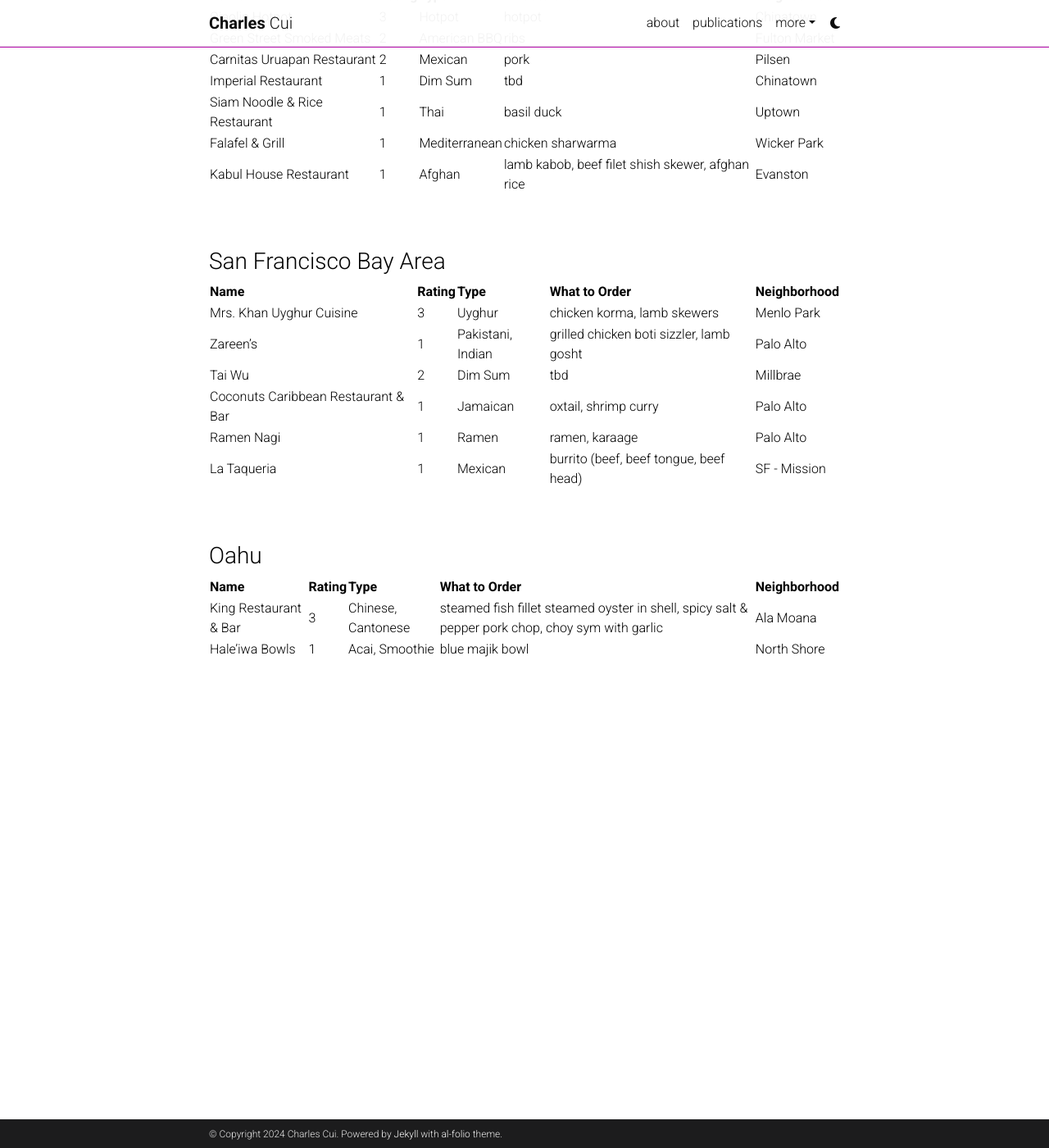
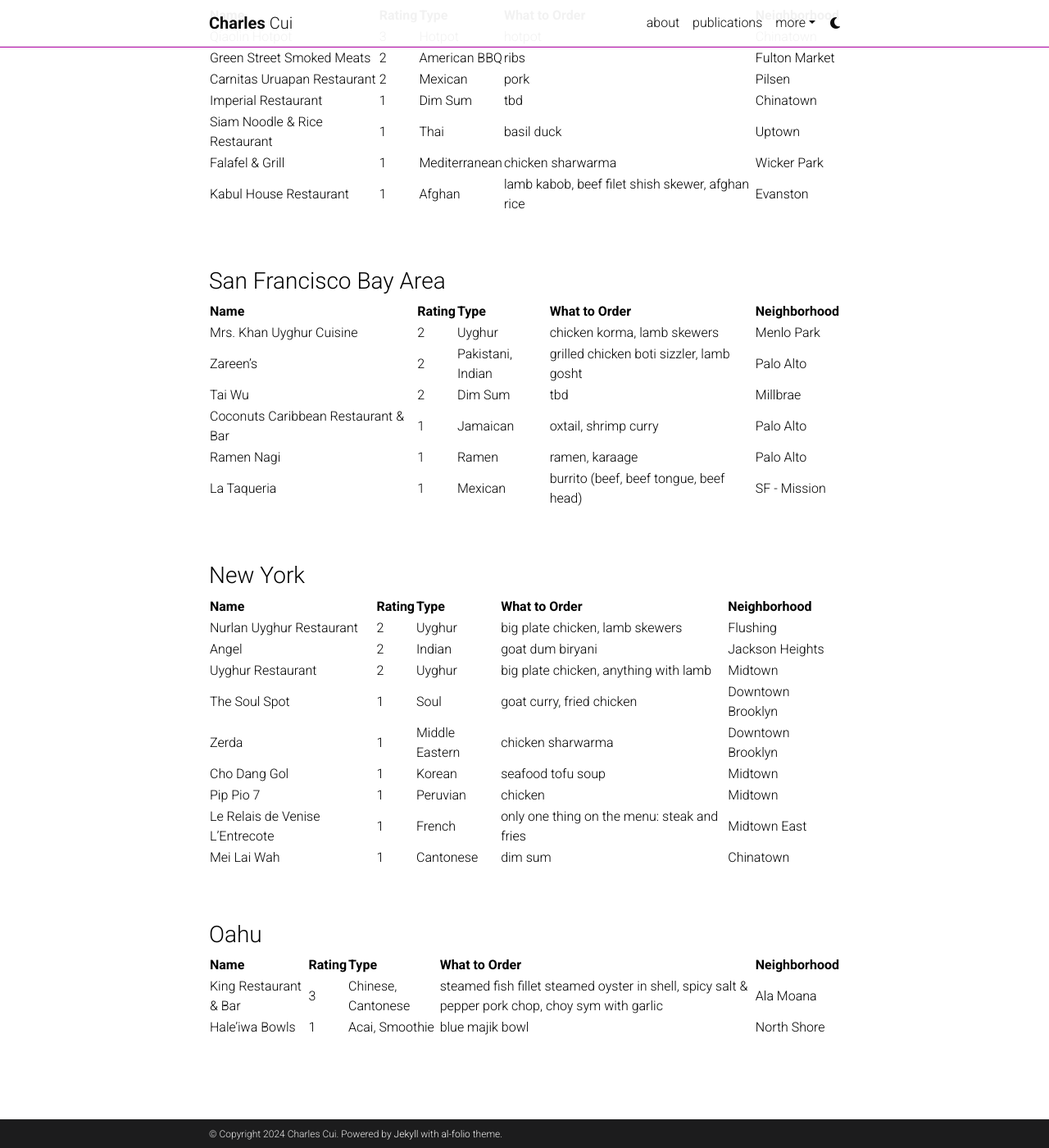
Before and after one commit to digital-flaneur/digital-flaneur.github.io, a Jekyll site: the page built from _pages/foodrecs.md, in a window 1280 px wide and 1400 px high, scrolled down 741 px. Shown: the whole window at 82% size. Built offline with Jekyll 4.4.1, drawn with Linux system fonts in a browser that asks for light colours; comment, search, counter and statistics services are not loaded; a style sheet for code colours, icons or effects is not loaded.

Commit message:
updating food recs

```diff
--- a/_pages/foodrecs.md
+++ b/_pages/foodrecs.md
@@ -31,6 +31,7 @@
 
 - [Chicago](#chicago)
 - [San Francisco Bay Area](#san-francisco-bay-area)
+- [New York](#newyork)
 - [Oahu](#oahu)
 
 <a id="chicago"></a>
@@ -55,12 +56,30 @@
 
 | Name                                | Rating | Type              | What to Order                            | Neighborhood |
 | ----------------------------------- | ------ | ----------------- | ---------------------------------------- | ------------ |
-| Mrs. Khan Uyghur Cuisine            | 3      | Uyghur            | chicken korma, lamb skewers              | Menlo Park   |
-| Zareen's                            | 1      | Pakistani, Indian | grilled chicken boti sizzler, lamb gosht | Palo Alto    |
+| Mrs. Khan Uyghur Cuisine            | 2      | Uyghur            | chicken korma, lamb skewers              | Menlo Park   |
+| Zareen's                            | 2      | Pakistani, Indian | grilled chicken boti sizzler, lamb gosht | Palo Alto    |
 | Tai Wu                              | 2      | Dim Sum           | tbd                                      | Millbrae     |
 | Coconuts Caribbean Restaurant & Bar | 1      | Jamaican          | oxtail, shrimp curry                     | Palo Alto    |
 | Ramen Nagi                          | 1      | Ramen             | ramen, karaage                           | Palo Alto    |
 | La Taqueria                         | 1      | Mexican           | burrito (beef, beef tongue, beef head)   | SF - Mission |
+
+<br/><br/>
+
+<a id="newyork"></a>
+
+### New York
+
+| Name                            | Rating | Type           | What to Order                               | Neighborhood      |
+| ------------------------------- | ------ | -------------- | ------------------------------------------- | ----------------- |
+| Nurlan Uyghur Restaurant        | 2      | Uyghur         | big plate chicken, lamb skewers             | Flushing          |
+| Angel                           | 2      | Indian         | goat dum biryani                            | Jackson Heights   |
+| Uyghur Restaurant               | 2      | Uyghur         | big plate chicken, anything with lamb       | Midtown           |
+| The Soul Spot                   | 1      | Soul           | goat curry, fried chicken                   | Downtown Brooklyn |
+| Zerda                           | 1      | Middle Eastern | chicken sharwarma                           | Downtown Brooklyn |
+| Cho Dang Gol                    | 1      | Korean         | seafood tofu soup                           | Midtown           |
+| Pip Pio 7                       | 1      | Peruvian       | chicken                                     | Midtown           |
+| Le Relais de Venise L'Entrecote | 1      | French         | only one thing on the menu: steak and fries | Midtown East      |
+| Mei Lai Wah                     | 1      | Cantonese      | dim sum                                     | Chinatown         |
 
 <br/><br/>
 
```
